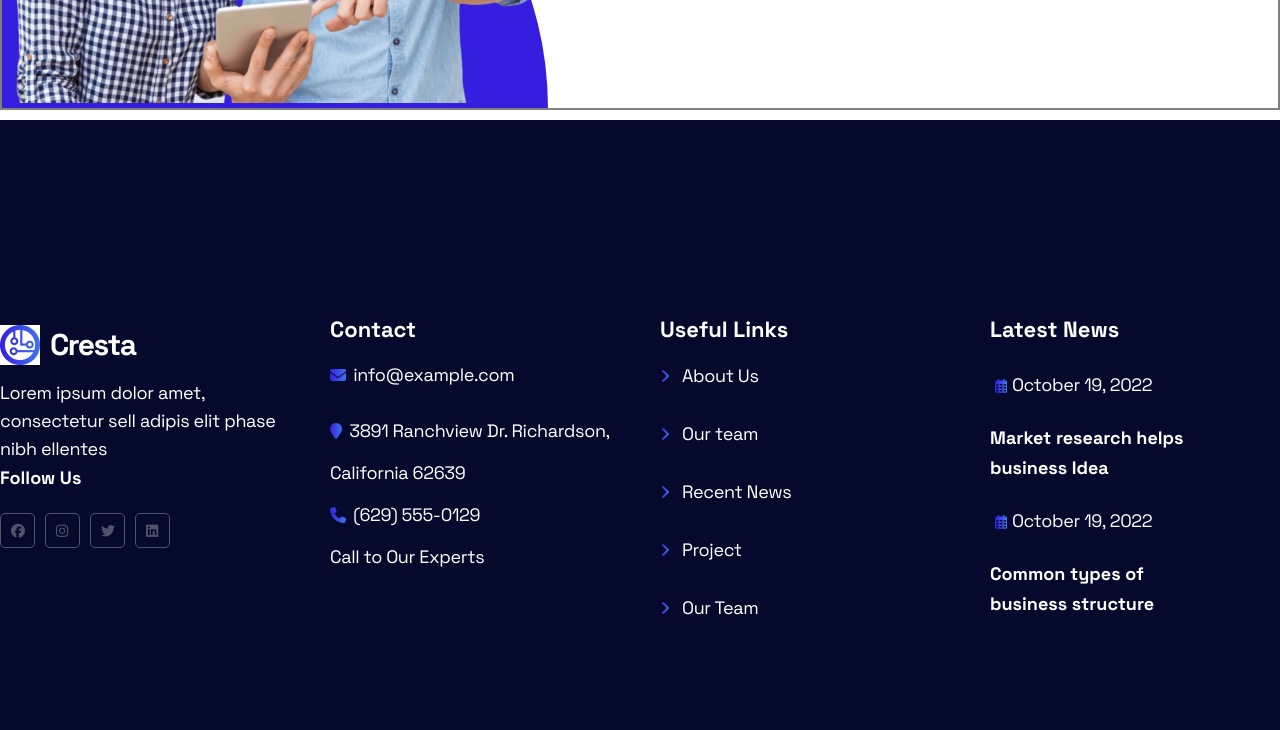
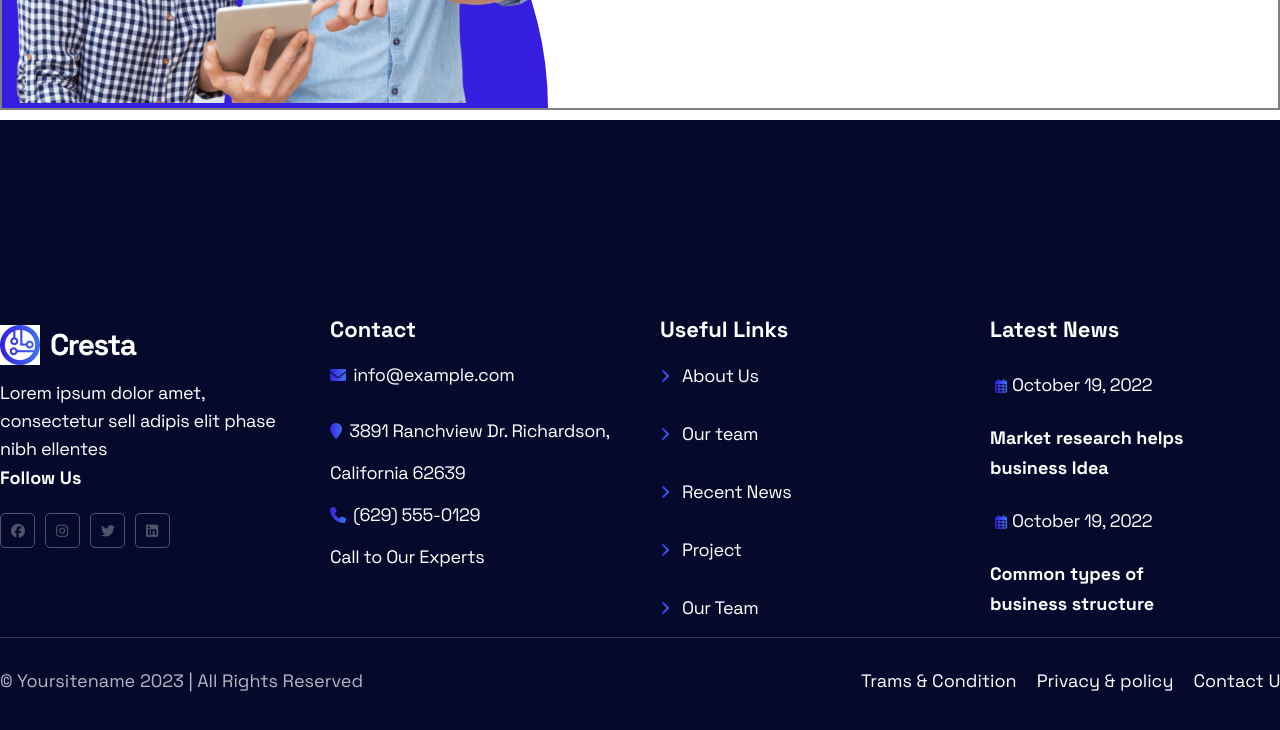
Before and after one commit to Ahad188/Day1-shop, a plain HTML site: page index.html in a window 1280 px wide. Shown: the part 2733-3463 px from the top of the page. Drawn offline with Linux system fonts and the light colour scheme.

Commit message:
copy right section done

```diff
--- a/Scss/Base/_footer.scss
+++ b/Scss/Base/_footer.scss
@@ -185,6 +185,44 @@ footer{
                }
           }
 
+
+     }
+     .bor{
+          margin: 0 auto;
+          width: 1290px;
+          height: 1px;
+          background: #fff;
+          opacity: 0.2;
+     }
+     .copy-right{
+          margin-top: 30px;
+          width: 1290px;
+          margin: 0 auto;
+          display: flex;
+          justify-content: space-between;
+          align-items: center;
+          p{
+               color:   #FFF;
+               font-family: "Space Grotesk";
+               font-size: 18px;
+               font-weight: 400;
+               line-height: 26px; /* 144.444% */
+               opacity: 0.7;
+               padding: 30px 0;
+          }
+          .ri{
+               display: flex;
+               align-items: center;
+               gap: 20px;
+               li{
+                    color: #FFF;
+                    font-family: "Space Grotesk";
+                    font-size: 18px;
+                    font-style: normal;
+                    font-weight: 400;
+                    line-height: 26px; /* 144.444% */
+               }
+          }
      }
 
 }
--- a/index.html
+++ b/index.html
@@ -276,9 +276,17 @@
                       <h4>Common types of business structure</h4>
 
                </div>
+          </div>
+          <div class="bor"></div>
 
+          <div class="copy-right">
+               <p>© Yoursitename  2023 | All Rights Reserved</p>
+               <div class="ri">
+                    <li>Trams & Condition</li>
+                    <li>Privacy & policy</li>
+                    <li>Contact Us</li>
+               </div>
           </div>
-
      </footer>
 
 
```
Also changed, not shown: Scss/main.css, 1 other file.
